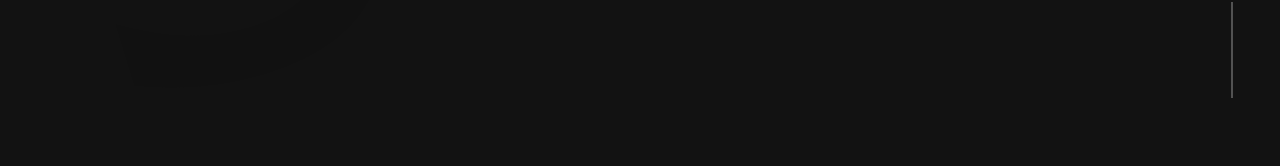
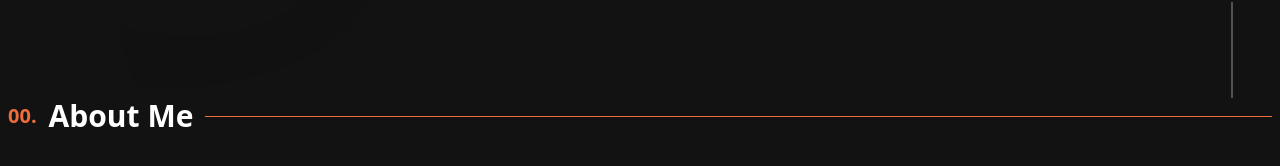
Before and after one commit to mattsaxe17/matthewsaxe.com-v3, a Next.js app: page / in a window 1280 px wide. Shown: the part 702-868 px from the top of the page. Before the commit the page ends 800 px from the top, so only its background shows below. Built offline with nearby package versions, Linux system fonts and the light colour scheme.

Commit message:
Add about header

```diff
--- a/src/app/page.tsx
+++ b/src/app/page.tsx
@@ -1,4 +1,5 @@
 import Hero from '@/components/Hero';
+import SectionHeader from '@/components/SectionHeader';
 import Watermark from '@/components/Watermark';
 
 export default function Home() {
@@ -16,6 +17,8 @@ export default function Home() {
                     label: 'Reach out',
                 }}
             ></Hero>
+
+            <SectionHeader prefix='00.' title='About Me'></SectionHeader>
         </>
     );
 }
```
